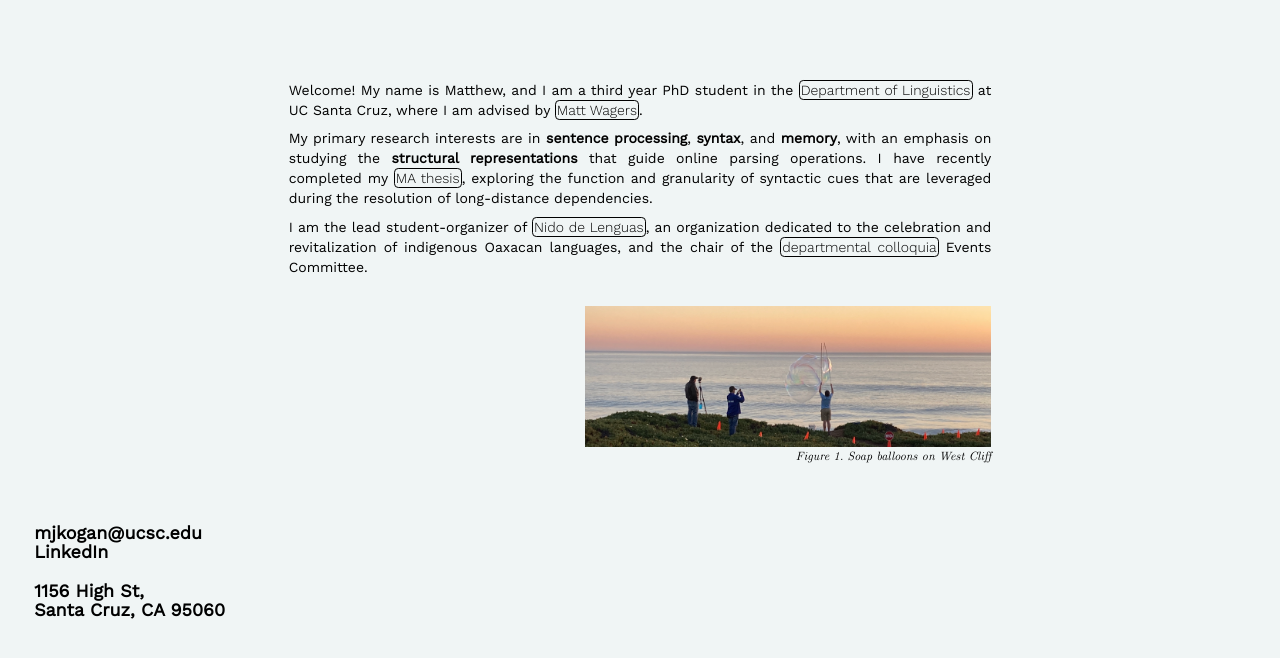
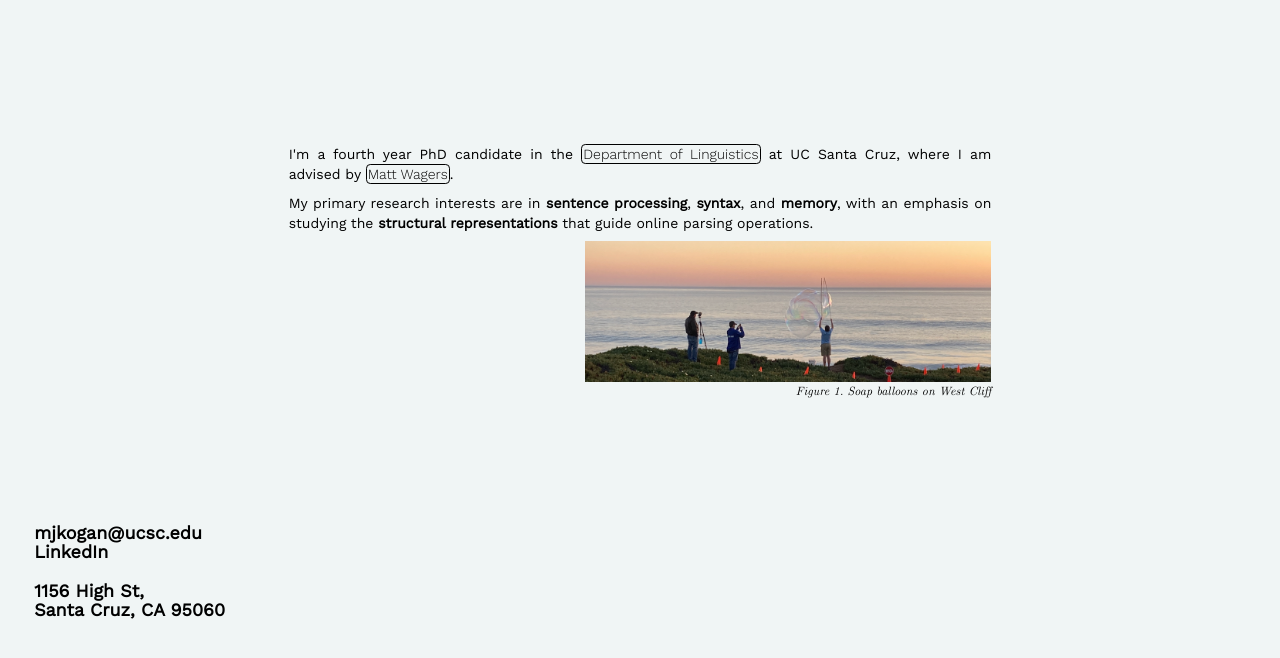
Before and after one commit to mjkogan/mjkogan.github.io, a plain HTML site: page index.html in a window 1280 px wide. Shown: the part 176-834 px from the top of the page. Drawn offline with Linux system fonts and the light colour scheme.

Commit message:
cv + index updates
minor updates to CV and index page

```diff
--- a/index.html
+++ b/index.html
@@ -36,11 +36,11 @@
 
 	<div class = "details" >
 
-		<p> Welcome! My name is Matthew, and I am a third year PhD student in the <a href="https://linguistics.ucsc.edu/" target="_blank">Department of Linguistics</a> at UC Santa Cruz, where I am advised by <a href="https://people.ucsc.edu/~mwagers/" target="_blank">Matt Wagers</a>.</p>
+		<p> I'm a fourth year PhD candidate in the <a href="https://linguistics.ucsc.edu/" target="_blank">Department of Linguistics</a> at UC Santa Cruz, where I am advised by <a href="https://people.ucsc.edu/~mwagers/" target="_blank">Matt Wagers</a>.</p>
 
-		<p> My primary research interests are in <b>sentence processing</b>, <b>syntax</b>, and <b>memory</b>, with an emphasis on studying the <b>structural representations</b> that guide online parsing operations. I have recently completed my <a href="https://www.proquest.com/openview/26dddff170cb4b64b610f35e69aac011/" target="_blank">MA thesis</a>, exploring the function and granularity of syntactic cues that are leveraged during the resolution of long-distance dependencies.</p>
+		<p> My primary research interests are in <b>sentence processing</b>, <b>syntax</b>, and <b>memory</b>, with an emphasis on studying the <b>structural representations</b> that guide online parsing operations.
 
-		<p> I am the lead student-organizer of <a href="https://wlma.ucsc.edu/nidodelenguas/" target="_blank">Nido de Lenguas</a>, an organization dedicated to the celebration and revitalization of indigenous Oaxacan languages, and the chair of the <a href="https://linguistics.ucsc.edu/news-events/colloquia/index.html" target ="_blank">departmental colloquia</a> Events Committee.</p> <br>
+	 <br>
 
 	</div>
 
```
Also changed, not shown: about.html (+1 -1 lines), research.html (+1 -1 lines), 2 other files.
